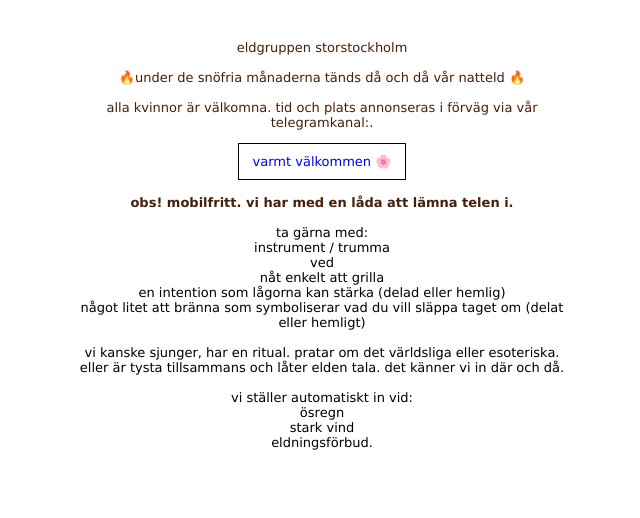
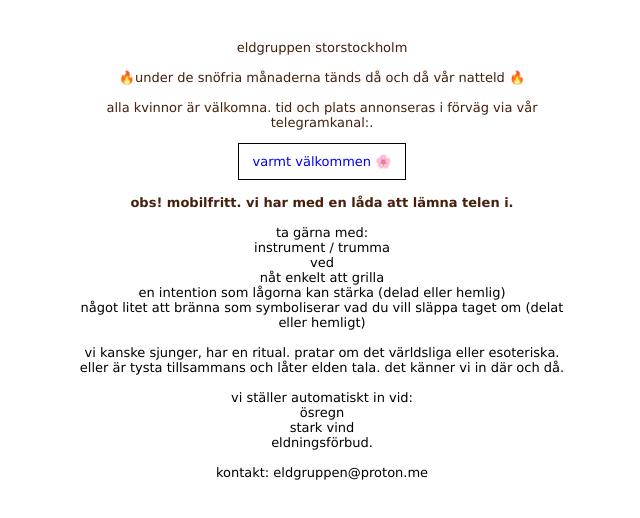
Before and after one commit to eldgruppen/sthlm, a plain HTML site: page index.html in a window 1280 px wide. Shown: the whole page, without its empty margins (318-958 px from the left). Drawn offline with Linux system fonts and the light colour scheme.

Commit message:
Update index.html

```diff
--- a/index.html
+++ b/index.html
@@ -33,7 +33,8 @@ vi kanske sjunger, har en ritual. pratar om det världsliga eller esoteriska. el
 <br> <br>vi ställer automatiskt in vid:<br>
 ösregn<br>
 stark vind<br>
-eldningsförbud.
+eldningsförbud.<br> <br>
+  kontakt: eldgruppen@proton.me
 
 
 </body>
```
